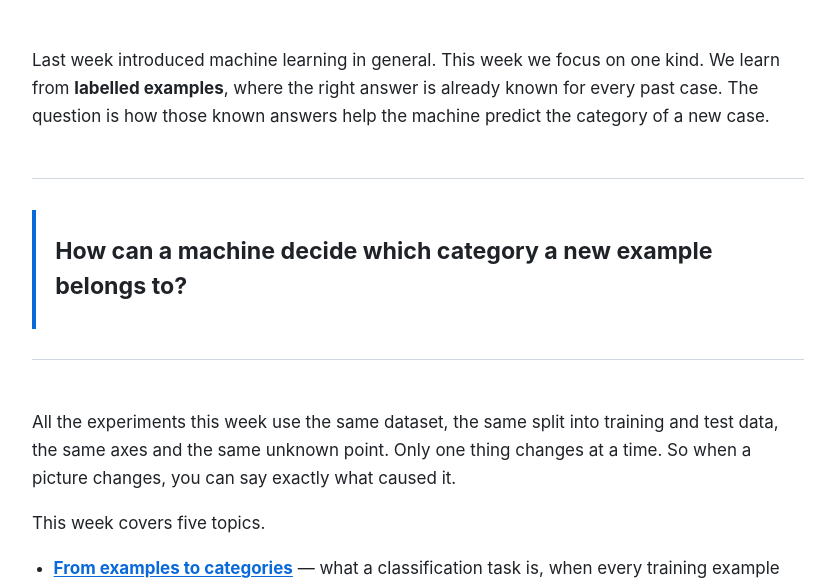
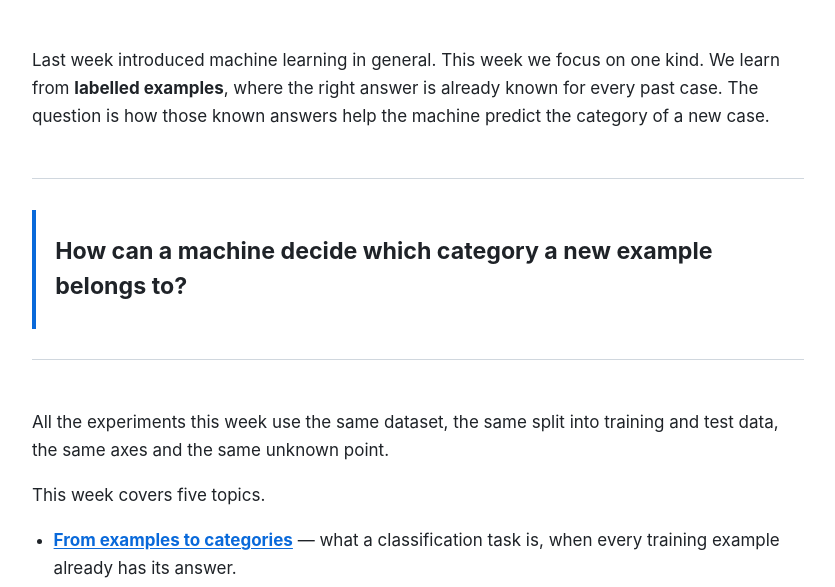
Before and after one commit to CS-UniversityOfGalway-Teaching/CT319-2627, a plain HTML site: page weeks/week-09/index.html in a window 1280 px wide. Shown: the part 200-787 px from the top of the page, without its empty margins (190-1025 px from the left). Drawn offline with Linux system fonts and the light colour scheme.

Commit message:
Week 9: drop "Only one thing changes at a time"
The opening already says every experiment uses the same dataset, split,
axes and unknown point. The two sentences explaining why added nothing,
and they were also the key line of the opening slide.

That slide now takes its key from the sentence that remains, as the
Week 8, 10 and 11 openings do, so no deck slide is left without one.

Co-Authored-By: Claude Opus 5.5 <noreply@anthropic.com>

```diff
--- a/weeks/week-09/index.html
+++ b/weeks/week-09/index.html
@@ -24,7 +24,7 @@
 <div class="focus-block">
 <blockquote><p><strong>How can a machine decide which category a new example belongs to?</strong></p></blockquote>
 </div>
-<p>All the experiments this week use the same dataset, the same split into training and test data, the same axes and the same unknown point. Only one thing changes at a time. So when a picture changes, you can say exactly what caused it.</p>
+<p>All the experiments this week use the same dataset, the same split into training and test data, the same axes and the same unknown point.</p>
 <p>This week covers five topics.</p>
 <ul><li><a href="#from-examples-to-categories--what-are-we-asking-the-machine-to-learn"><strong>From examples to categories</strong></a> — what a classification task is, when every training example already has its answer.</li><li><a href="#ask-the-neighbours--how-does-knn-make-a-decision"><strong>Ask the neighbours</strong></a> — how KNN predicts by looking at the labelled examples closest to a new case.</li><li><a href="#learn-the-rules-instead--what-does-a-decision-tree-do-differently"><strong>Learn the rules instead</strong></a> — how a decision tree learns a series of questions instead of keeping the examples.</li><li><a href="#good-on-what-data--did-the-classifier-actually-learn"><strong>Good on what data?</strong></a> — why a high score on the training examples proves nothing by itself.</li><li><a href="#representation-first--what-does-the-classifier-actually-see"><strong>Representation first</strong></a> — what the algorithm actually receives once a customer, an email or a photo has been turned into features.</li></ul>
 <p>Keep three ideas separate as you read.</p>
```
Also changed, not shown: weeks/week-09/deck.html (+1 -2 lines), 1 other file.
